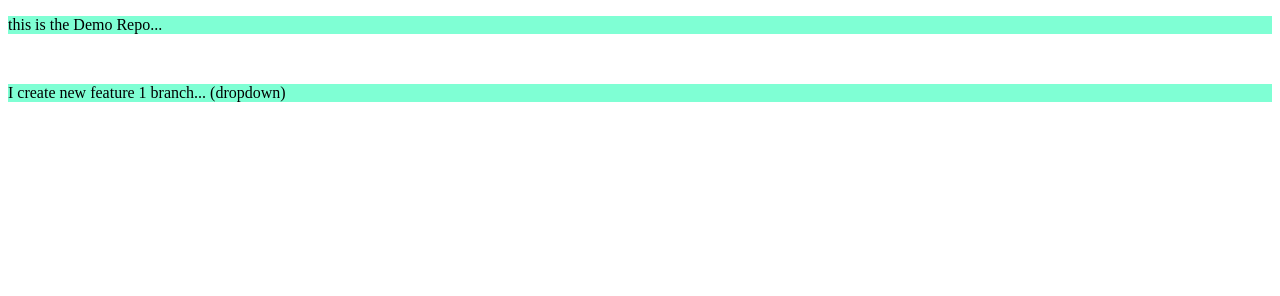
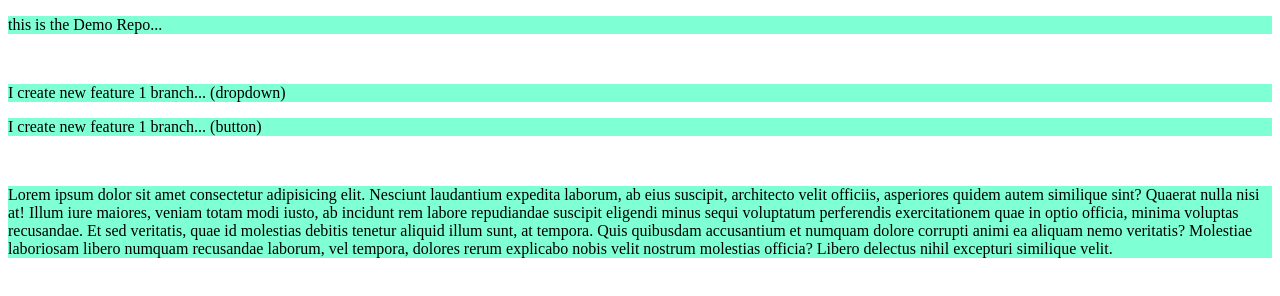
Before and after one commit to KhushbuWebapp/DemoRepository, a plain HTML site: page index.html in a window 1280 px wide. Drawn offline with Linux system fonts and the light colour scheme.

Commit message:
add both

```diff
--- a/index.html
+++ b/index.html
@@ -11,5 +11,9 @@
     <br>
     <p>I create new feature 1 branch... (dropdown)</p>
 
+    <p>I create new feature 1 branch... (button)</p>
+
+    <br>
+    <p>Lorem ipsum dolor sit amet consectetur adipisicing elit. Nesciunt laudantium expedita laborum, ab eius suscipit, architecto velit officiis, asperiores quidem autem similique sint? Quaerat nulla nisi at! Illum iure maiores, veniam totam modi iusto, ab incidunt rem labore repudiandae suscipit eligendi minus sequi voluptatum perferendis exercitationem quae in optio officia, minima voluptas recusandae. Et sed veritatis, quae id molestias debitis tenetur aliquid illum sunt, at tempora. Quis quibusdam accusantium et numquam dolore corrupti animi ea aliquam nemo veritatis? Molestiae laboriosam libero numquam recusandae laborum, vel tempora, dolores rerum explicabo nobis velit nostrum molestias officia? Libero delectus nihil excepturi similique velit.</p>
 </body>
 </html>
```
